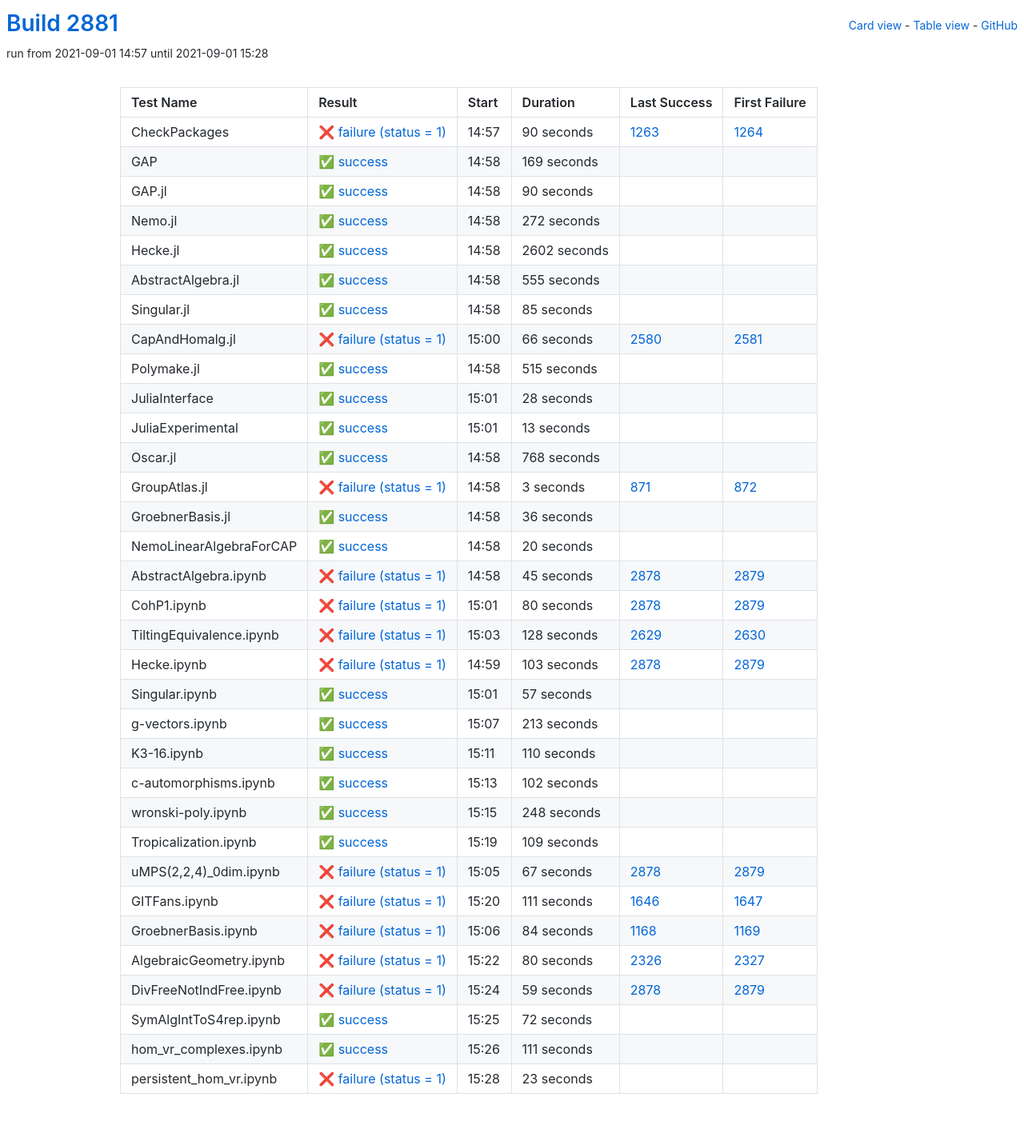
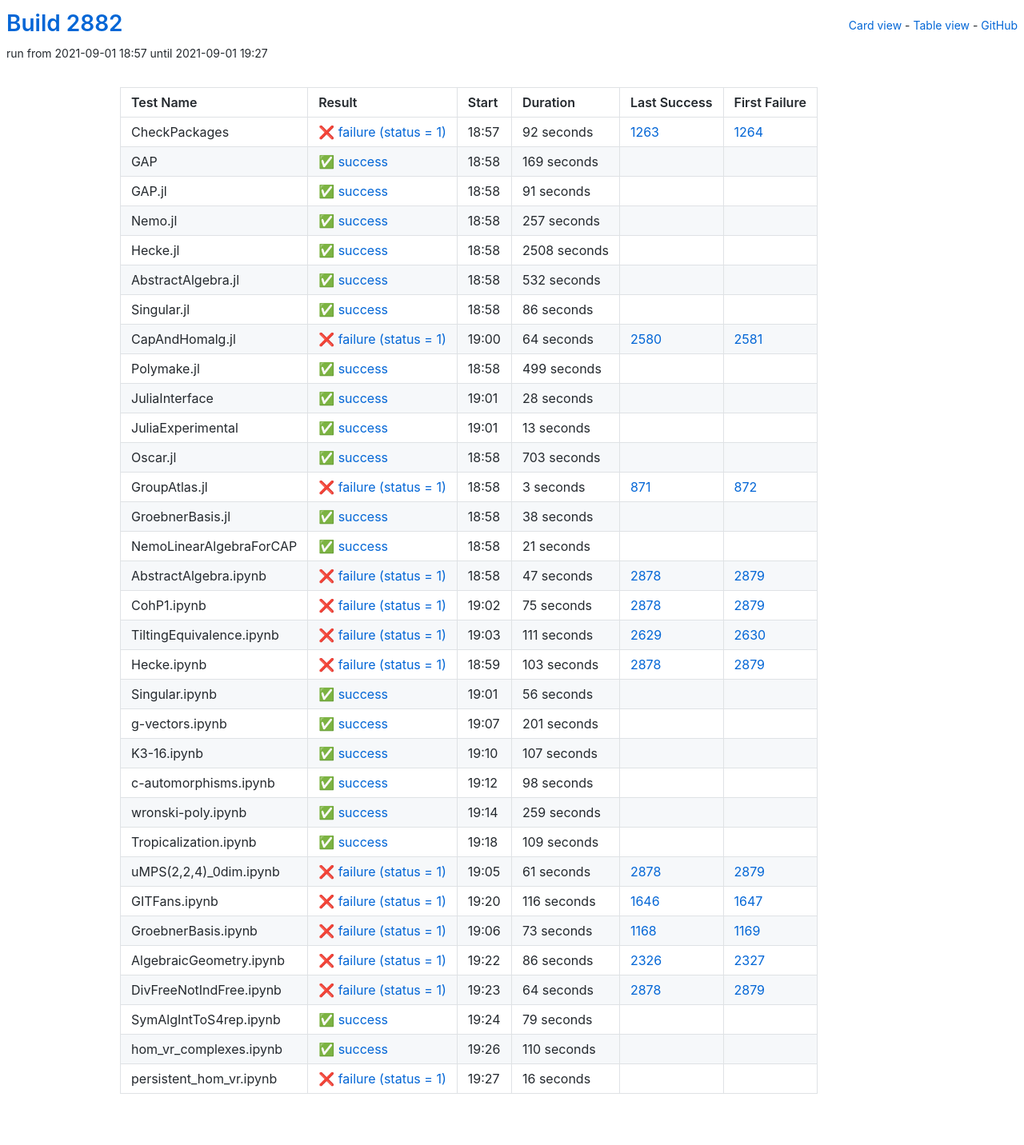
Before and after one commit to oscar-system/oscar-ci-status-stable, a Jekyll site: the page built from table.html, in a window 1280 px wide. Shown: the whole page at 80% size. Built offline with Jekyll 4.4.1, drawn with Linux system fonts in a browser that asks for light colours.

Commit message:
Build #2882

```diff
--- a/_data/ci.yml
+++ b/_data/ci.yml
@@ -1,6 +1,6 @@
 ---
-build: 2881
-build_url: https://oscarci.mathematik.uni-kl.de/job/oscar-stable/2881/
+build: 2882
+build_url: https://oscarci.mathematik.uni-kl.de/job/oscar-stable/2882/
 job: oscar-stable
 organization: oscar-system
 repo: oscar-ci-status-stable
@@ -8,20 +8,20 @@ repourl: https://github.com/oscar-system/oscar-ci-status-stable
 tests:
 - name: CheckPackages
   id: checkpackages
-  log: https://oscarci.mathematik.uni-kl.de/job/oscar-stable/2881/artifact/logs/build-2881/CheckPackages.log
-  start: 2021-09-01 14:57
+  log: https://oscarci.mathematik.uni-kl.de/job/oscar-stable/2882/artifact/logs/build-2882/CheckPackages.log
+  start: 2021-09-01 18:57
   success: false
   exitcode: 1
   status: failure
-  duration: 90
+  duration: 92
   last_success: 1263
   last_success_url: https://oscarci.mathematik.uni-kl.de/job/oscar-stable/1263/
   first_failure: 1264
   first_failure_url: https://oscarci.mathematik.uni-kl.de/job/oscar-stable/1264/
 - name: GAP
   id: gap
-  log: https://oscarci.mathematik.uni-kl.de/job/oscar-stable/2881/artifact/logs/build-2881/GAP.log
-  start: 2021-09-01 14:58
+  log: https://oscarci.mathematik.uni-kl.de/job/oscar-stable/2882/artifact/logs/build-2882/GAP.log
+  start: 2021-09-01 18:58
   success: true
   exitcode: 0
   status: success
@@ -32,92 +32,92 @@ tests:
   first_failure_url:
 - name: GAP.jl
   id: gap-jl
-  log: https://oscarci.mathematik.uni-kl.de/job/oscar-stable/2881/artifact/logs/build-2881/GAP.jl.log
-  start: 2021-09-01 14:58
+  log: https://oscarci.mathematik.uni-kl.de/job/oscar-stable/2882/artifact/logs/build-2882/GAP.jl.log
+  start: 2021-09-01 18:58
   success: true
   exitcode: 0
   status: success
-  duration: 90
+  duration: 91
   last_success: false
   last_success_url:
   first_failure: false
   first_failure_url:
 - name: Nemo.jl
   id: nemo-jl
-  log: https://oscarci.mathematik.uni-kl.de/job/oscar-stable/2881/artifact/logs/build-2881/Nemo.jl.log
-  start: 2021-09-01 14:58
+  log: https://oscarci.mathematik.uni-kl.de/job/oscar-stable/2882/artifact/logs/build-2882/Nemo.jl.log
+  start: 2021-09-01 18:58
   success: true
   exitcode: 0
   status: success
-  duration: 272
+  duration: 257
   last_success: false
   last_success_url:
   first_failure: false
   first_failure_url:
 - name: Hecke.jl
   id: hecke-jl
-  log: https://oscarci.mathematik.uni-kl.de/job/oscar-stable/2881/artifact/logs/build-2881/Hecke.jl.log
-  start: 2021-09-01 14:58
+  log: https://oscarci.mathematik.uni-kl.de/job/oscar-stable/2882/artifact/logs/build-2882/Hecke.jl.log
+  start: 2021-09-01 18:58
   success: true
   exitcode: 0
   status: success
-  duration: 2602
+  duration: 2508
   last_success: false
   last_success_url:
   first_failure: false
   first_failure_url:
 - name: AbstractAlgebra.jl
   id: abstractalgebra-jl
-  log: https://oscarci.mathematik.uni-kl.de/job/oscar-stable/2881/artifact/logs/build-2881/AbstractAlgebra.jl.log
-  start: 2021-09-01 14:58
+  log: https://oscarci.mathematik.uni-kl.de/job/oscar-stable/2882/artifact/logs/build-2882/AbstractAlgebra.jl.log
+  start: 2021-09-01 18:58
   success: true
   exitcode: 0
   status: success
-  duration: 555
+  duration: 532
   last_success: false
   last_success_url:
   first_failure: false
   first_failure_url:
 - name: Singular.jl
   id: singular-jl
-  log: https://oscarci.mathematik.uni-kl.de/job/oscar-stable/2881/artifact/logs/build-2881/Singular.jl.log
-  start: 2021-09-01 14:58
+  log: https://oscarci.mathematik.uni-kl.de/job/oscar-stable/2882/artifact/logs/build-2882/Singular.jl.log
+  start: 2021-09-01 18:58
   success: true
   exitcode: 0
   status: success
-  duration: 85
+  duration: 86
   last_success: false
   last_success_url:
   first_failure: false
   first_failure_url:
 - name: CapAndHomalg.jl
   id: capandhomalg-jl
-  log: https://oscarci.mathematik.uni-kl.de/job/oscar-stable/2881/artifact/logs/build-2881/CapAndHomalg.jl.log
-  start: 2021-09-01 15:00
+  log: https://oscarci.mathematik.uni-kl.de/job/oscar-stable/2882/artifact/logs/build-2882/CapAndHomalg.jl.log
+  start: 2021-09-01 19:00
   success: false
   exitcode: 1
   status: failure
-  duration: 66
+  duration: 64
   last_success: 2580
   last_success_url: https://oscarci.mathematik.uni-kl.de/job/oscar-stable/2580/
   first_failure: 2581
   first_failure_url: https://oscarci.mathematik.uni-kl.de/job/oscar-stable/2581/
 - name: Polymake.jl
   id: polymake-jl
-  log: https://oscarci.mathematik.uni-kl.de/job/oscar-stable/2881/artifact/logs/build-2881/Polymake.jl.log
-  start: 2021-09-01 14:58
+  log: https://oscarci.mathematik.uni-kl.de/job/oscar-stable/2882/artifact/logs/build-2882/Polymake.jl.log
+  start: 2021-09-01 18:58
   success: true
   exitcode: 0
   status: success
-  duration: 515
+  duration: 499
   last_success: false
   last_success_url:
   first_failure: false
   first_failure_url:
 - name: JuliaInterface
   id: juliainterface
-  log: https://oscarci.mathematik.uni-kl.de/job/oscar-stable/2881/artifact/logs/build-2881/JuliaInterface.log
-  start: 2021-09-01 15:01
+  log: https://oscarci.mathematik.uni-kl.de/job/oscar-stable/2882/artifact/logs/build-2882/JuliaInterface.log
+  start: 2021-09-01 19:01
   success: true
   exitcode: 0
   status: success
@@ -128,8 +128,8 @@ tests:
   first_failure_url:
 - name: JuliaExperimental
   id: juliaexperimental
-  log: https://oscarci.mathematik.uni-kl.de/job/oscar-stable/2881/artifact/logs/build-2881/JuliaExperimental.log
-  start: 2021-09-01 15:01
+  log: https://oscarci.mathematik.uni-kl.de/job/oscar-stable/2882/artifact/logs/build-2882/JuliaExperimental.log
+  start: 2021-09-01 19:01
   success: true
   exitcode: 0
   status: success
@@ -140,20 +140,20 @@ tests:
   first_failure_url:
 - name: Oscar.jl
   id: oscar-jl
-  log: https://oscarci.mathematik.uni-kl.de/job/oscar-stable/2881/artifact/logs/build-2881/Oscar.jl.log
-  start: 2021-09-01 14:58
+  log: https://oscarci.mathematik.uni-kl.de/job/oscar-stable/2882/artifact/logs/build-2882/Oscar.jl.log
+  start: 2021-09-01 18:58
   success: true
   exitcode: 0
   status: success
-  duration: 768
+  duration: 703
   last_success: false
   last_success_url:
   first_failure: false
   first_failure_url:
 - name: GroupAtlas.jl
   id: groupatlas-jl
-  log: https://oscarci.mathematik.uni-kl.de/job/oscar-stable/2881/artifact/logs/build-2881/GroupAtlas.jl.log
-  start: 2021-09-01 14:58
+  log: https://oscarci.mathematik.uni-kl.de/job/oscar-stable/2882/artifact/logs/build-2882/GroupAtlas.jl.log
+  start: 2021-09-01 18:58
   success: false
   exitcode: 1
   status: failure
@@ -164,68 +164,68 @@ tests:
   first_failure_url: https://oscarci.mathematik.uni-kl.de/job/oscar-stable/872/
 - name: GroebnerBasis.jl
   id: groebnerbasis-jl
-  log: https://oscarci.mathematik.uni-kl.de/job/oscar-stable/2881/artifact/logs/build-2881/GroebnerBasis.jl.log
-  start: 2021-09-01 14:58
+  log: https://oscarci.mathematik.uni-kl.de/job/oscar-stable/2882/artifact/logs/build-2882/GroebnerBasis.jl.log
+  start: 2021-09-01 18:58
   success: true
   exitcode: 0
   status: success
-  duration: 36
+  duration: 38
   last_success: false
   last_success_url:
   first_failure: false
   first_failure_url:
 - name: NemoLinearAlgebraForCAP
   id: nemolinearalgebraforcap
-  log: https://oscarci.mathematik.uni-kl.de/job/oscar-stable/2881/artifact/logs/build-2881/NemoLinearAlgebraForCAP.log
-  start: 2021-09-01 14:58
+  log: https://oscarci.mathematik.uni-kl.de/job/oscar-stable/2882/artifact/logs/build-2882/NemoLinearAlgebraForCAP.log
+  start: 2021-09-01 18:58
   success: true
   exitcode: 0
   status: success
-  duration: 20
+  duration: 21
   last_success: false
   last_success_url:
   first_failure: false
   first_failure_url:
 - name: AbstractAlgebra.ipynb
   id: abstractalgebra-ipynb
-  log: https://oscarci.mathematik.uni-kl.de/job/oscar-stable/2881/artifact/logs/build-2881/AbstractAlgebra.ipynb.log
-  start: 2021-09-01 14:58
+  log: https://oscarci.mathematik.uni-kl.de/job/oscar-stable/2882/artifact/logs/build-2882/AbstractAlgebra.ipynb.log
+  start: 2021-09-01 18:58
   success: false
   exitcode: 1
   status: failure
-  duration: 45
+  duration: 47
   last_success: 2878
   last_success_url: https://oscarci.mathematik.uni-kl.de/job/oscar-stable/2878/
   first_failure: 2879
   first_failure_url: https://oscarci.mathematik.uni-kl.de/job/oscar-stable/2879/
 - name: CohP1.ipynb
   id: cohp1-ipynb
-  log: https://oscarci.mathematik.uni-kl.de/job/oscar-stable/2881/artifact/logs/build-2881/CohP1.ipynb.log
-  start: 2021-09-01 15:01
+  log: https://oscarci.mathematik.uni-kl.de/job/oscar-stable/2882/artifact/logs/build-2882/CohP1.ipynb.log
+  start: 2021-09-01 19:02
   success: false
   exitcode: 1
   status: failure
-  duration: 80
+  duration: 75
   last_success: 2878
   last_success_url: https://oscarci.mathematik.uni-kl.de/job/oscar-stable/2878/
   first_failure: 2879
   first_failure_url: https://oscarci.mathematik.uni-kl.de/job/oscar-stable/2879/
 - name: TiltingEquivalence.ipynb
   id: tiltingequivalence-ipynb
-  log: https://oscarci.mathematik.uni-kl.de/job/oscar-stable/2881/artifact/logs/build-2881/TiltingEquivalence.ipynb.log
-  start: 2021-09-01 15:03
+  log: https://oscarci.mathematik.uni-kl.de/job/oscar-stable/2882/artifact/logs/build-2882/TiltingEquivalence.ipynb.log
+  start: 2021-09-01 19:03
   success: false
   exitcode: 1
   status: failure
-  duration: 128
+  duration: 111
   last_success: 2629
   last_success_url: https://oscarci.mathematik.uni-kl.de/job/oscar-stable/2629/
   first_failure: 2630
   first_failure_url: https://oscarci.mathematik.uni-kl.de/job/oscar-stable/2630/
 - name: Hecke.ipynb
   id: hecke-ipynb
-  log: https://oscarci.mathematik.uni-kl.de/job/oscar-stable/2881/artifact/logs/build-2881/Hecke.ipynb.log
-  start: 2021-09-01 14:59
+  log: https://oscarci.mathematik.uni-kl.de/job/oscar-stable/2882/artifact/logs/build-2882/Hecke.ipynb.log
+  start: 2021-09-01 18:59
   success: false
   exitcode: 1
   status: failure
@@ -236,68 +236,68 @@ tests:
   first_failure_url: https://oscarci.mathematik.uni-kl.de/job/oscar-stable/2879/
 - name: Singular.ipynb
   id: singular-ipynb
-  log: https://oscarci.mathematik.uni-kl.de/job/oscar-stable/2881/artifact/logs/build-2881/Singular.ipynb.log
-  start: 2021-09-01 15:01
+  log: https://oscarci.mathematik.uni-kl.de/job/oscar-stable/2882/artifact/logs/build-2882/Singular.ipynb.log
+  start: 2021-09-01 19:01
   success: true
   exitcode: 0
   status: success
-  duration: 57
+  duration: 56
   last_success: false
   last_success_url:
   first_failure: false
   first_failure_url:
 - name: g-vectors.ipynb
   id: g-vectors-ipynb
-  log: https://oscarci.mathematik.uni-kl.de/job/oscar-stable/2881/artifact/logs/build-2881/g-vectors.ipynb.log
-  start: 2021-09-01 15:07
+  log: https://oscarci.mathematik.uni-kl.de/job/oscar-stable/2882/artifact/logs/build-2882/g-vectors.ipynb.log
+  start: 2021-09-01 19:07
   success: true
   exitcode: 0
   status: success
-  duration: 213
+  duration: 201
   last_success: false
   last_success_url:
   first_failure: false
   first_failure_url:
 - name: K3-16.ipynb
   id: k3-16-ipynb
-  log: https://oscarci.mathematik.uni-kl.de/job/oscar-stable/2881/artifact/logs/build-2881/K3-16.ipynb.log
-  start: 2021-09-01 15:11
+  log: https://oscarci.mathematik.uni-kl.de/job/oscar-stable/2882/artifact/logs/build-2882/K3-16.ipynb.log
+  start: 2021-09-01 19:10
   success: true
   exitcode: 0
   status: success
-  duration: 110
+  duration: 107
   last_success: false
   last_success_url:
   first_failure: false
   first_failure_url:
 - name: c-automorphisms.ipynb
   id: c-automorphisms-ipynb
-  log: https://oscarci.mathematik.uni-kl.de/job/oscar-stable/2881/artifact/logs/build-2881/c-automorphisms.ipynb.log
-  start: 2021-09-01 15:13
+  log: https://oscarci.mathematik.uni-kl.de/job/oscar-stable/2882/artifact/logs/build-2882/c-automorphisms.ipynb.log
+  start: 2021-09-01 19:12
   success: true
   exitcode: 0
   status: success
-  duration: 102
+  duration: 98
   last_success: false
   last_success_url:
   first_failure: false
   first_failure_url:
 - name: wronski-poly.ipynb
   id: wronski-poly-ipynb
-  log: https://oscarci.mathematik.uni-kl.de/job/oscar-stable/2881/artifact/logs/build-2881/wronski-poly.ipynb.log
-  start: 2021-09-01 15:15
+  log: https://oscarci.mathematik.uni-kl.de/job/oscar-stable/2882/artifact/logs/build-2882/wronski-poly.ipynb.log
+  start: 2021-09-01 19:14
   success: true
   exitcode: 0
   status: success
-  duration: 248
+  duration: 259
   last_success: false
   last_success_url:
   first_failure: false
   first_failure_url:
 - name: Tropicalization.ipynb
   id: tropicalization-ipynb
-  log: https://oscarci.mathematik.uni-kl.de/job/oscar-stable/2881/artifact/logs/build-2881/Tropicalization.ipynb.log
-  start: 2021-09-01 15:19
+  log: https://oscarci.mathematik.uni-kl.de/job/oscar-stable/2882/artifact/logs/build-2882/Tropicalization.ipynb.log
+  start: 2021-09-01 19:18
   success: true
   exitcode: 0
   status: success
@@ -308,96 +308,96 @@ tests:
   first_failure_url:
 - name: uMPS(2,2,4)_0dim.ipynb
   id: umps-2-2-4-0dim-ipynb
-  log: https://oscarci.mathematik.uni-kl.de/job/oscar-stable/2881/artifact/logs/build-2881/uMPS-2-2-4-_0dim.ipynb.log
-  start: 2021-09-01 15:05
+  log: https://oscarci.mathematik.uni-kl.de/job/oscar-stable/2882/artifact/logs/build-2882/uMPS-2-2-4-_0dim.ipynb.log
+  start: 2021-09-01 19:05
   success: false
   exitcode: 1
   status: failure
-  duration: 67
+  duration: 61
   last_success: 2878
   last_success_url: https://oscarci.mathematik.uni-kl.de/job/oscar-stable/2878/
   first_failure: 2879
   first_failure_url: https://oscarci.mathematik.uni-kl.de/job/oscar-stable/2879/
 - name: GITFans.ipynb
   id: gitfans-ipynb
-  log: https://oscarci.mathematik.uni-kl.de/job/oscar-stable/2881/artifact/logs/build-2881/GITFans.ipynb.log
-  start: 2021-09-01 15:20
+  log: https://oscarci.mathematik.uni-kl.de/job/oscar-stable/2882/artifact/logs/build-2882/GITFans.ipynb.log
+  start: 2021-09-01 19:20
   success: false
   exitcode: 1
   status: failure
-  duration: 111
+  duration: 116
   last_success: 1646
   last_success_url: https://oscarci.mathematik.uni-kl.de/job/oscar-stable/1646/
   first_failure: 1647
   first_failure_url: https://oscarci.mathematik.uni-kl.de/job/oscar-stable/1647/
 - name: GroebnerBasis.ipynb
   id: groebnerbasis-ipynb
-  log: https://oscarci.mathematik.uni-kl.de/job/oscar-stable/2881/artifact/logs/build-2881/GroebnerBasis.ipynb.log
-  start: 2021-09-01 15:06
+  log: https://oscarci.mathematik.uni-kl.de/job/oscar-stable/2882/artifact/logs/build-2882/GroebnerBasis.ipynb.log
+  start: 2021-09-01 19:06
   success: false
   exitcode: 1
   status: failure
-  duration: 84
+  duration: 73
   last_success: 1168
   last_success_url: https://oscarci.mathematik.uni-kl.de/job/oscar-stable/1168/
   first_failure: 1169
   first_failure_url: https://oscarci.mathematik.uni-kl.de/job/oscar-stable/1169/
 - name: AlgebraicGeometry.ipynb
   id: algebraicgeometry-ipynb
-  log: https://oscarci.mathematik.uni-kl.de/job/oscar-stable/2881/artifact/logs/build-2881/AlgebraicGeometry.ipynb.log
-  start: 2021-09-01 15:22
+  log: https://oscarci.mathematik.uni-kl.de/job/oscar-stable/2882/artifact/logs/build-2882/AlgebraicGeometry.ipynb.log
+  start: 2021-09-01 19:22
   success: false
   exitcode: 1
   status: failure
-  duration: 80
+  duration: 86
   last_success: 2326
   last_success_url: https://oscarci.mathematik.uni-kl.de/job/oscar-stable/2326/
   first_failure: 2327
   first_failure_url: https://oscarci.mathematik.uni-kl.de/job/oscar-stable/2327/
 - name: DivFreeNotIndFree.ipynb
   id: divfreenotindfree-ipynb
-  log: https://oscarci.mathematik.uni-kl.de/job/oscar-stable/2881/artifact/logs/build-2881/DivFreeNotIndFree.ipynb.log
-  start: 2021-09-01 15:24
+  log: https://oscarci.mathematik.uni-kl.de/job/oscar-stable/2882/artifact/logs/build-2882/DivFreeNotIndFree.ipynb.log
+  start: 2021-09-01 19:23
   success: false
   exitcode: 1
   status: failure
-  duration: 59
+  duration: 64
   last_success: 2878
   last_success_url: https://oscarci.mathematik.uni-kl.de/job/oscar-stable/2878/
   first_failure: 2879
   first_failure_url: https://oscarci.mathematik.uni-kl.de/job/oscar-stable/2879/
 - name: SymAlgIntToS4rep.ipynb
   id: symalginttos4rep-ipynb
-  log: https://oscarci.mathematik.uni-kl.de/job/oscar-stable/2881/artifact/logs/build-2881/SymAlgIntToS4rep.ipynb.log
-  start: 2021-09-01 15:25
+  log: https://oscarci.mathematik.uni-kl.de/job/oscar-stable/2882/artifact/logs/build-2882/SymAlgIntToS4rep.ipynb.log
+  start: 2021-09-01 19:24
   success: true
   exitcode: 0
   status: success
-  duration: 72
+  duration: 79
   last_success: false
   last_success_url:
   first_failure: false
   first_failure_url:
 - name: hom_vr_complexes.ipynb
   id: hom-vr-complexes-ipynb
-  log: https://oscarci.mathematik.uni-kl.de/job/oscar-stable/2881/artifact/logs/build-2881/hom_vr_complexes.ipynb.log
-  start: 2021-09-01 15:26
+  log: https://oscarci.mathematik.uni-kl.de/job/oscar-stable/2882/artifact/logs/build-2882/hom_vr_complexes.ipynb.log
+  start: 2021-09-01 19:26
   success: true
   exitcode: 0
   status: success
-  duration: 111
+  duration: 110
   last_success: false
   last_success_url:
   first_failure: false
   first_failure_url:
 - name: persistent_hom_vr.ipynb
   id: persistent-hom-vr-ipynb
-  log: https://oscarci.mathematik.uni-kl.de/job/oscar-stable/2881/artifact/logs/build-2881/persistent_hom_vr.ipynb.log
-  start: 2021-09-01 15:28
+  log: https://oscarci.mathematik.uni-kl.de/job/oscar-stable/2882/artifact/logs/build-2882/persistent_hom_vr.ipynb.log
+  start: 2021-09-01 19:27
   success: false
   exitcode: 1
   status: failure
-  duration: 23
+  duration: 16
   last_success: false
   last_success_url:
   first_failure: false
```
Also changed, not shown: README.md.
